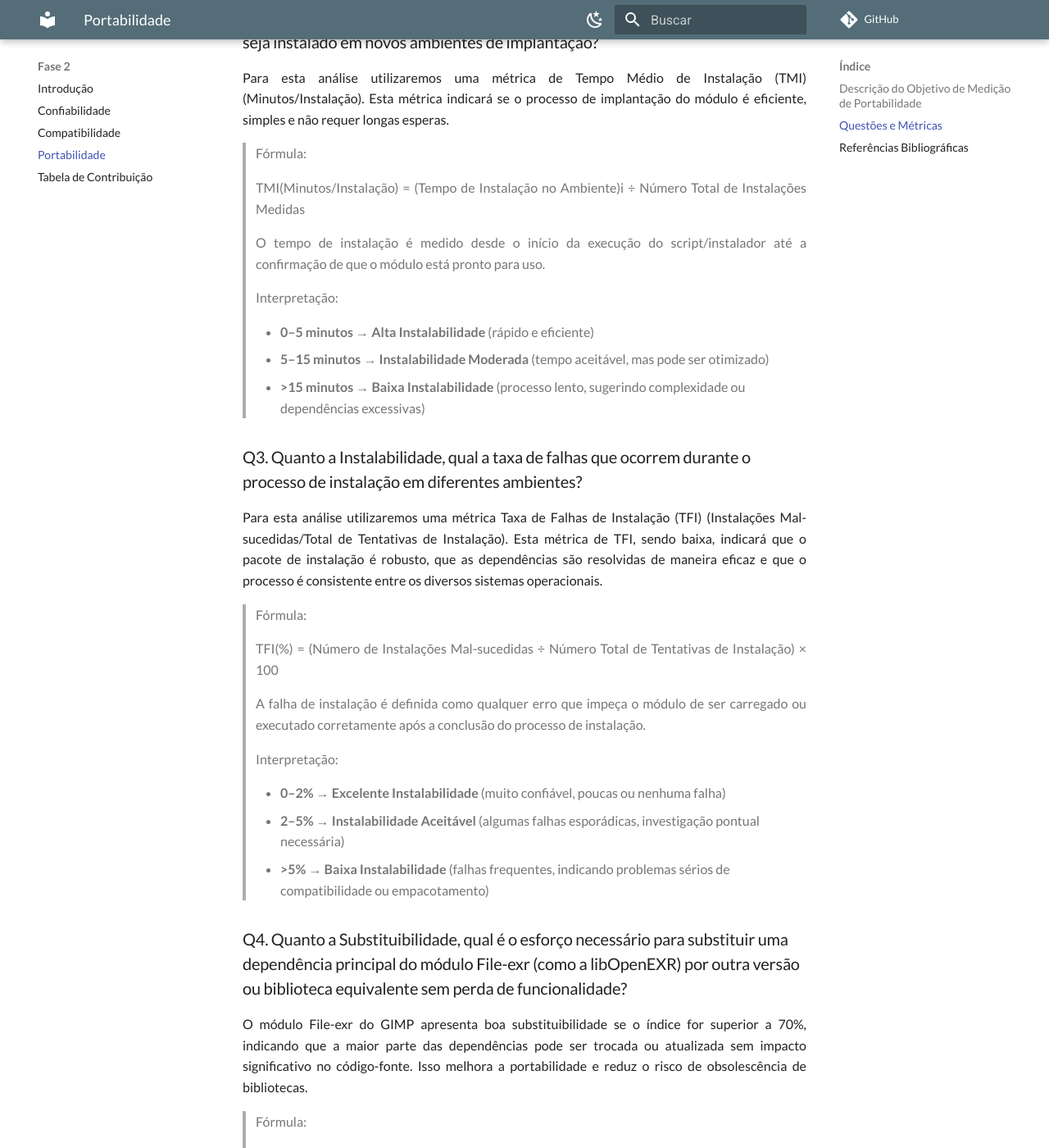
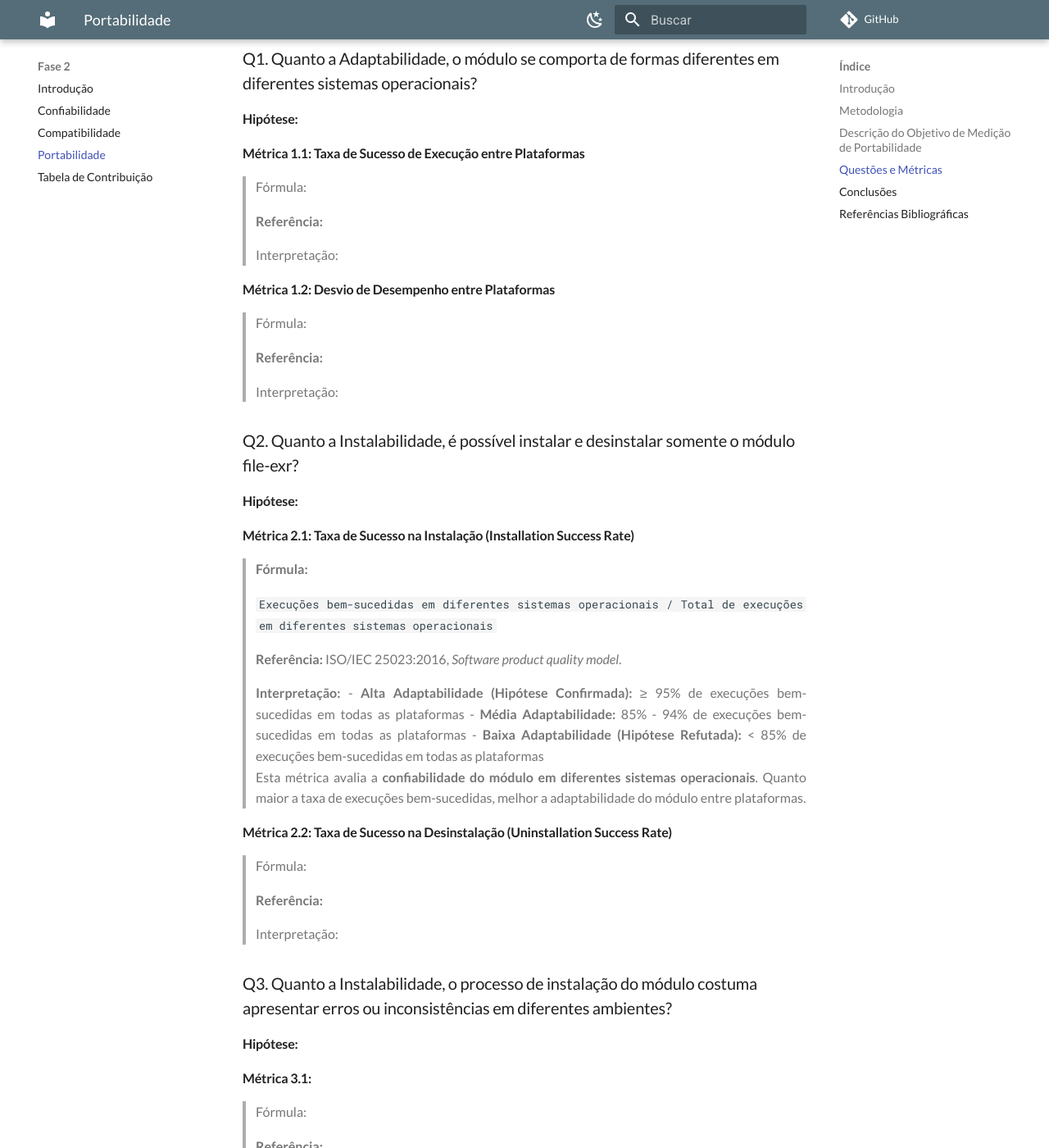
Before and after one commit to FCTE-Qualidade-de-Software-1/2025-2_T02_Karen_Jones, an MkDocs documentation site: the page built from docs/fase2/3-portabilidade.md, in a window 1280 px wide and 1400 px high, scrolled down 1168 px. Shown: the whole window at 82% size. Built offline with MkDocs 1.6.1 and Material for MkDocs 9.7.7, drawn with Linux system fonts in a browser that asks for light colours; comment, search, counter and statistics services are not loaded; some of the changed text lies outside the part shown.

Commit message:
feat: adicionar padrão de pergunta e consertar
Co-authored-by: Breno Alexandre <i000090000@gmail.com>

```diff
--- a/docs/fase2/3-portabilidade.md
+++ b/docs/fase2/3-portabilidade.md
@@ -1,4 +1,12 @@
 # Portabilidade
+
+## Introdução
+
+Este artefato tem como objetivo aplicar o método GQM (Goal-Question-Metric) para entender o módulo file-exr do GIMP sob o critério de portabilidade. A proposta é definir metas, perguntas e métricas que permitam analisar a capacidade do módulo de ser transferido, adaptado e executado em diferentes ambientes, identificando possíveis limitações e oportunidades de melhoria. Dessa forma, o artefato servirá como base para a coleta e análise de dados que apoiem a tomada de decisões voltadas à qualidade e à manutenção do módulo.
+
+## Metodologia
+
+A metodologia adotada neste artefato baseia-se no método GQM, que orienta a avaliação da qualidade de software de forma estruturada e orientada a objetivos. Inicialmente, é definido o objetivo de análise, neste caso, entender a portabilidade do módulo file-exr do GIMP. Em seguida, são formuladas perguntas que permitam investigar aspectos específicos relacionados a esse critério, como a ocorrência de erros em diferentes ambientes ou a facilidade de adaptação do módulo. Por fim, são estabelecidas métricas que quantifiquem os resultados observados, possibilitando uma avaliação objetiva e comparável. Essa abordagem garante coerência entre os dados coletados e o propósito de avaliação, promovendo uma análise consistente e orientada à melhoria contínua da qualidade do módulo.
 
 ## Descrição do Objetivo de Medição de Portabilidade
 
@@ -12,70 +20,120 @@
 
 ## Questões e Métricas
 
-### Q1. Quanto a Adaptabilidade, qual é o esforço necessário para adaptar o módulo File-exr do GIMP para funcionar corretamente em diferentes sistemas operacionais (Linux, Windows e macOS)?
+<!-- a pergunta antiga: -->
+<!-- ### Q1. Quanto a Adaptabilidade, qual é o esforço necessário para adaptar o módulo File-exr do GIMP para funcionar corretamente em diferentes sistemas operacionais (Linux, Windows e macOS)? -->
 
-O módulo File-exr do GIMP apresenta boa adaptabilidade se o percentual de modificações necessárias para compilar e executar em diferentes SOs for inferior a 10%. Essa métrica indica que o código é amplamente reutilizável e as dependências são bem gerenciadas entre ambientes Linux, Windows e macOS.
+<!-- a possível nova pergunta: -->
+<!-- ### Q1. Quanto a Adaptabilidade, O módulo funciona corretamente em diferentes sistemas operacionais (Linux, Windows, macOS)? -->
+
+<!-- a nova pergunta: -->
+### Q1. Quanto a Adaptabilidade, o módulo se comporta de formas diferentes em diferentes sistemas operacionais?
+
+#### Hipótese:
+
+#### Métrica 1.1: Taxa de Sucesso de Execução entre Plataformas
 
 > Fórmula:
 >
-> Adaptabilidade(%) = (Linhas de código ou dependências alteradas ÷ Total de linhas de código ou dependências do módulo) × 100
+> **Referência:**
 >
 > Interpretação:
 >
-> - 0–10% → Alta adaptabilidade (poucas mudanças necessárias)
 >
-> - 10–30% → Adaptabilidade moderada
 >
-> - \>30% → Baixa adaptabilidade (muitas dependências específicas de SO)
+>
 
-### Q2. Quanto a Instalabilidade, qual o tempo médio necessário para que o módulo seja instalado em novos ambientes de implantação?
+#### Métrica 1.2: Desvio de Desempenho entre Plataformas
 
-Para esta análise utilizaremos uma métrica de Tempo Médio de Instalação (TMI) (Minutos/Instalação).
-Esta métrica indicará se o processo de implantação do módulo é eficiente, simples e não requer longas esperas.
 > Fórmula:
 >
-> TMI(Minutos/Instalação) = (Tempo de Instalação no Ambiente)i ÷ Número Total de Instalações Medidas
->
-> O tempo de instalação é medido desde o início da execução do script/instalador até a confirmação de que o módulo está pronto para uso.
+> **Referência:**
 >
 > Interpretação:
 >
-> - **0–5 minutos** → **Alta Instalabilidade** (rápido e eficiente)
-> - **5–15 minutos** → **Instalabilidade Moderada** (tempo aceitável, mas pode ser otimizado)
-> - **>15 minutos** → **Baixa Instalabilidade** (processo lento, sugerindo complexidade ou dependências excessivas)
+>
+>
+>
 
-### Q3. Quanto a Instalabilidade, qual a taxa de falhas que ocorrem durante o processo de instalação em diferentes ambientes?
+<!-- a pergunta antiga: -->
+<!-- ### Q2. Quanto a Instalabilidade, qual o tempo médio necessário para que o módulo seja instalado em novos ambientes de implantação? -->
 
-Para esta análise utilizaremos uma métrica Taxa de Falhas de Instalação (TFI) (Instalações Mal-sucedidas/Total de Tentativas de Instalação).
-Esta métrica de TFI, sendo baixa, indicará que o pacote de instalação é robusto, que as dependências são resolvidas de maneira eficaz e que o processo é consistente entre os diversos sistemas operacionais.
+<!-- a nova pergunta: -->
+### Q2. Quanto a Instalabilidade, é possível instalar e desinstalar somente o módulo file-exr?
+
+#### Hipótese:
+
+#### Métrica 2.1: Taxa de Sucesso na Instalação (Installation Success Rate)
+
+> **Fórmula:**
+>
+> `Execuções bem-sucedidas em diferentes sistemas operacionais / Total de execuções em diferentes sistemas operacionais`
+>
+> **Referência:** ISO/IEC 25023:2016, *Software product quality model*.
+>
+> **Interpretação:**
+> - **Alta Adaptabilidade (Hipótese Confirmada):** ≥ 95% de execuções bem-sucedidas em todas as plataformas
+> - **Média Adaptabilidade:** 85% - 94% de execuções bem-sucedidas em todas as plataformas
+> - **Baixa Adaptabilidade (Hipótese Refutada):** < 85% de execuções bem-sucedidas em todas as plataformas
+> Esta métrica avalia a **confiabilidade do módulo em diferentes sistemas operacionais**. Quanto maior a taxa de execuções bem-sucedidas, melhor a adaptabilidade do módulo entre plataformas.
+
+#### Métrica 2.2: Taxa de Sucesso na Desinstalação (Uninstallation Success Rate)
 
 > Fórmula:
 >
-> TFI(%) = (Número de Instalações Mal-sucedidas ÷ Número Total de Tentativas de Instalação) × 100
->
-> A falha de instalação é definida como qualquer erro que impeça o módulo de ser carregado ou executado corretamente após a conclusão do processo de instalação.
+> **Referência:**
 >
 > Interpretação:
 >
-> - **0–2%** → **Excelente Instalabilidade** (muito confiável, poucas ou nenhuma falha)
-> - **2–5%** → **Instalabilidade Aceitável** (algumas falhas esporádicas, investigação pontual necessária)
-> - **>5%** → **Baixa Instalabilidade** (falhas frequentes, indicando problemas sérios de compatibilidade ou empacotamento)
+>
+>
+>
 
-### Q4. Quanto a Substituibilidade, qual é o esforço necessário para substituir uma dependência principal do módulo File-exr (como a libOpenEXR) por outra versão ou biblioteca equivalente sem perda de funcionalidade?
 
-O módulo File-exr do GIMP apresenta boa substituibilidade se o índice for superior a 70%, indicando que a maior parte das dependências pode ser trocada ou atualizada sem impacto significativo no código-fonte. Isso melhora a portabilidade e reduz o risco de obsolescência de bibliotecas.
+
+<!-- ### Q3. Quanto a Instalabilidade, qual a taxa de falhas que ocorrem durante o processo de instalação em diferentes ambientes? -->
+
+<!-- a nova pergunta: -->
+### Q3. Quanto a Instalabilidade, o processo de instalação do módulo costuma apresentar erros ou inconsistências em diferentes ambientes?
+
+#### Hipótese:
+
+#### Métrica 3.1:
 
 > Fórmula:
 >
-> Substituibilidade(%) = (Número de componentes substituíveis sem modificação ÷ Total de componentes dependentes) × 100
+> **Referência:**
 >
 > Interpretação:
 >
-> - <50% → Baixa — alto acoplamento a componentes específicos
 >
-> - 50–79% → Média — algumas dependências críticas exigem ajustes
 >
-> - 80–100% → Alta — módulo independente de versões ou fornecedores específicos
+>
+
+
+<!-- ### Q4. Quanto a Substituibilidade, qual é o esforço necessário para substituir uma dependência principal do módulo File-exr (como a libOpenEXR) por outra versão ou biblioteca equivalente sem perda de funcionalidade? -->
+
+<!-- a nova pergunta: -->
+### Q4. Quanto a Substituibilidade, é fácil substituir dependências dos módulo File-exr por outras bibliotecas ou versões?
+
+#### Hipótese:
+
+#### Métrica 4.1:
+
+> Fórmula:
+>
+> **Referência:**
+>
+> Interpretação:
+>
+>
+>
+>
+
+
+## Conclusões
+
+
 
 ## Referências Bibliográficas
 
@@ -85,6 +143,8 @@ O módulo File-exr do GIMP apresenta boa substituibilidade se o índice for supe
 
 | Versão | Data       | Descrição                                         | Autor          | Revisor          |
 | :----- | :--------- | :------------------------------------------------ | :------------- | :--------------- |
-| 1.0    | 08/10/2025 | Criação do Documento. | [Vinicius Castelo](https://github.com/Vini47)     | [Caio Venâncio](https://www.github.com/caio-venancio), [Pedro Everton](https://github.com/pedroeverton217) |
-| 1.1    | 12/10/2025 | Adição de tabela e questões. | [Breno Alexandre](https://github.com/brenoalexandre0), [Pedro Everton](https://github.com/pedroeverton217) | |
-| 1.2    | 13/10/2025 | Conserta fórmulas. | [Breno Alexandre](https://github.com/brenoalexandre0) | |
+| 1.0    | 08/10/2025 | Criação do Documento. | [Vinicius Castelo](https://github.com/Vini47) | [Caio Venâncio](https://www.github.com/caio-venancio), [Pedro Everton](https://github.com/pedroeverton217) |
+| 1.1    | 12/10/2025 | Adição de tabela e questões. | [Breno Alexandre](https://github.com/brenoalexandre0), [Pedro Everton](https://github.com/pedroeverton217) | [Breno Alexandre](https://github.com/brenoalexandre0) |
+| 1.2    | 13/10/2025 | Conserta fórmulas. | [Breno Alexandre](https://github.com/brenoalexandre0) | [Caio Venâncio](https://www.github.com/caio-venancio) |
+| 1.3    | 19/10/2025 | Conserta perguntas.  | [Caio Venâncio](https://www.github.com/caio-venancio) | [Breno Alexandre](https://github.com/brenoalexandre0) |
+| 1.4    | 21/10/2025 | Refatora os artefatos.  | [Breno Alexandre](https://github.com/brenoalexandre0), [Caio Venâncio](https://www.github.com/caio-venancio)  | |
```
Also changed, not shown: docs/fase2/1-confiabilidade.md (+2 -0 lines), docs/fase2/oquedevemosfazer.md (added, +30 -0 lines).
